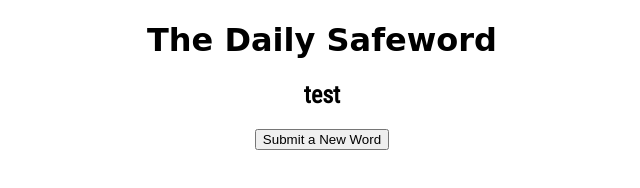
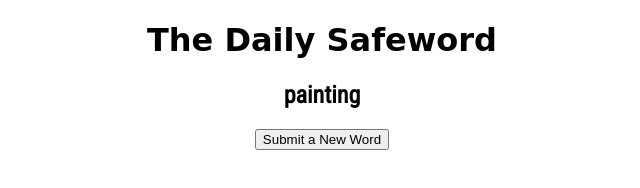
Before and after one commit to 639zw/PSW, a plain HTML site: page index.html in a window 1280 px wide. Shown: the full height of the page, 318-958 px from the left. Drawn offline with nearby package versions, Linux system fonts and the light colour scheme; a web font is replaced by a local one.

Commit message:
Get random word and update the main section.

```diff
--- a/index.html
+++ b/index.html
@@ -31,12 +31,12 @@ mixpanel.init("0831ecdd48bfdc8de696a4ee82af64f4");</script><!-- end Mixpanel -->
 	<script type="text/javascript">
 		function loadWord() {
 			$.get("words.txt", function(data) {
-				alert(data);
+				var mainBody = document.getElementById("main");
+				var words = data.split("\n");
+				var word = words[Math.floor(Math.random()*words.length)]
+				mainBody.innerHTML += "<h2>" + word + "</h2>";
+				mixpanel.track("loadWord", {"word": word});
 			});
-			var mainBody = document.getElementById("main");
-			var word = "test";
-			mainBody.innerHTML += "<h2>" + word + "</h2>";
-			mixpanel.track("loadWord", {"word": word});
 		}
 
 		function bodyLoad() {
```
